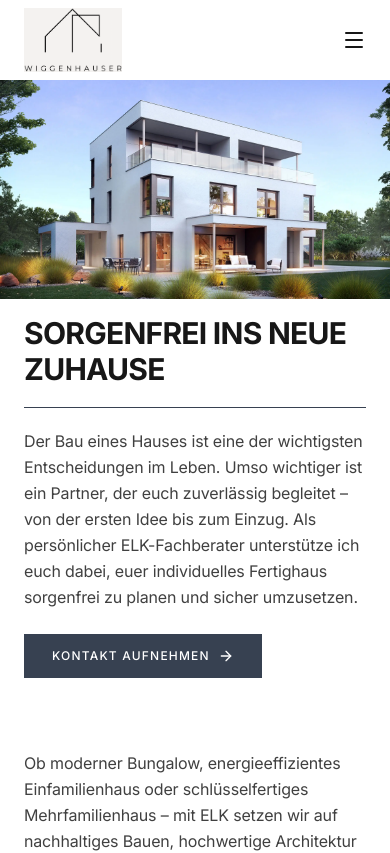
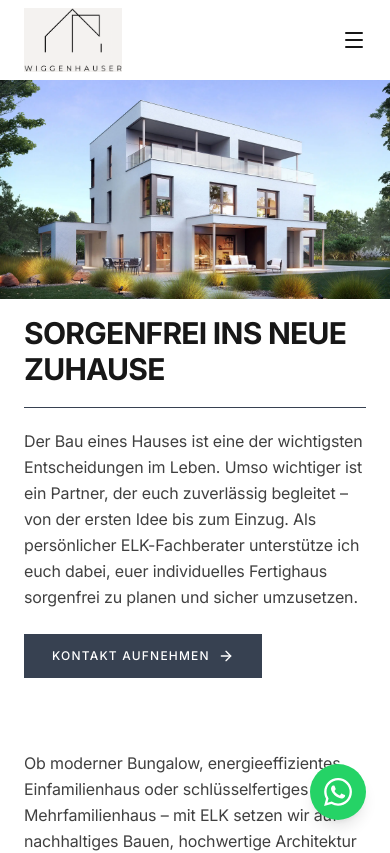
Before and after one commit to dieKrake/michael-wiggenhauser-website, a Next.js app: page / in a window 390 px wide. Shown: the top 853 px of the page. Built offline with nearby package versions, Linux system fonts and the light colour scheme.

Commit message:
add WhatsApp floating button component with inline and floating variants, integrate floating button in layout visible only on mobile

```diff
--- a/src/app/layout.tsx
+++ b/src/app/layout.tsx
@@ -5,6 +5,7 @@
 import KontaktFormularWrapper from "@/components/sections/kontakt-formular-wrapper";
 import { siteConfig } from "@/lib/constants";
 import "./globals.css";
+import WhatsAppButton from "@/components/ui/whatsapp-button";
 
 const inter = Inter({
   variable: "--font-inter",
@@ -33,6 +34,7 @@
     >
       <body className="flex min-h-full flex-col">
         <Navbar />
+        <WhatsAppButton variant="floating" phoneNumber="+491766000000" />
         <main className="flex-1">{children}</main>
         <KontaktFormularWrapper />
         <Footer />
--- /dev/null
+++ b/src/components/ui/whatsapp-button.tsx
@@ -0,0 +1,66 @@
+import { FC } from "react";
+import { cn } from "@/lib/utils";
+
+interface WhatsAppButtonProps {
+  phoneNumber: string;
+  message?: string;
+  label?: string;
+  variant?: "floating" | "inline";
+  className?: string;
+}
+
+const WhatsAppIcon: FC<{ className?: string }> = ({ className }) => (
+  <svg
+    xmlns="http://www.w3.org/2000/svg"
+    viewBox="0 0 24 24"
+    fill="currentColor"
+    className={className}
+    aria-hidden="true"
+  >
+    <path d="M17.472 14.382c-.297-.149-1.758-.867-2.03-.967-.273-.099-.471-.148-.67.15-.197.297-.767.966-.94 1.164-.173.199-.347.223-.644.075-.297-.15-1.255-.463-2.39-1.475-.883-.788-1.48-1.761-1.653-2.059-.173-.297-.018-.458.13-.606.134-.133.298-.347.446-.52.149-.174.198-.298.298-.497.099-.198.05-.371-.025-.52-.075-.149-.669-1.612-.916-2.207-.242-.579-.487-.5-.669-.51-.173-.008-.371-.01-.57-.01-.198 0-.52.074-.792.372-.272.297-1.04 1.016-1.04 2.479 0 1.462 1.065 2.875 1.213 3.074.149.198 2.096 3.2 5.077 4.487.709.306 1.262.489 1.694.625.712.227 1.36.195 1.871.118.571-.085 1.758-.719 2.006-1.413.248-.694.248-1.289.173-1.413-.074-.124-.272-.198-.57-.347m-5.421 7.403h-.004a9.87 9.87 0 01-5.031-1.378l-.361-.214-3.741.982.998-3.648-.235-.374a9.86 9.86 0 01-1.51-5.26c.001-5.45 4.436-9.884 9.888-9.884 2.64 0 5.122 1.03 6.988 2.898a9.825 9.825 0 012.893 6.994c-.003 5.45-4.437 9.884-9.885 9.884m8.413-18.297A11.815 11.815 0 0012.05 0C5.495 0 .16 5.335.157 11.892c0 2.096.547 4.142 1.588 5.945L.057 24l6.305-1.654a11.882 11.882 0 005.683 1.448h.005c6.554 0 11.89-5.335 11.893-11.893a11.821 11.821 0 00-3.48-8.413z" />
+  </svg>
+);
+
+const WhatsAppButton: FC<WhatsAppButtonProps> = ({
+  phoneNumber,
+  message = "",
+  label = "WhatsApp",
+  variant = "floating",
+  className,
+}) => {
+  const href = `https://wa.me/${phoneNumber.replace(/\D/g, "")}${message ? `?text=${encodeURIComponent(message)}` : ""}`;
+
+  if (variant === "floating") {
+    return (
+      <a
+        href={href}
+        target="_blank"
+        rel="noopener noreferrer"
+        aria-label={`WhatsApp: ${phoneNumber}`}
+        className={cn(
+          "fixed right-6 bottom-6 z-50 flex h-14 w-14 items-center justify-center rounded-full bg-[#25D366] text-white shadow-lg transition-opacity hover:opacity-85 focus-visible:ring-2 focus-visible:ring-[#25D366] focus-visible:ring-offset-2 focus-visible:outline-none lg:hidden",
+          className
+        )}
+      >
+        <WhatsAppIcon className="h-7 w-7" />
+      </a>
+    );
+  }
+
+  return (
+    <a
+      href={href}
+      target="_blank"
+      rel="noopener noreferrer"
+      className={cn(
+        "inline-flex items-center gap-2.5 bg-[#25D366] px-7 py-3.5 text-xs font-medium tracking-widest text-white uppercase transition-opacity hover:opacity-85 focus-visible:ring-2 focus-visible:ring-[#25D366] focus-visible:ring-offset-2 focus-visible:outline-none",
+        className
+      )}
+    >
+      <WhatsAppIcon className="h-4 w-4 shrink-0" />
+      {label}
+    </a>
+  );
+};
+
+export default WhatsAppButton;
```
